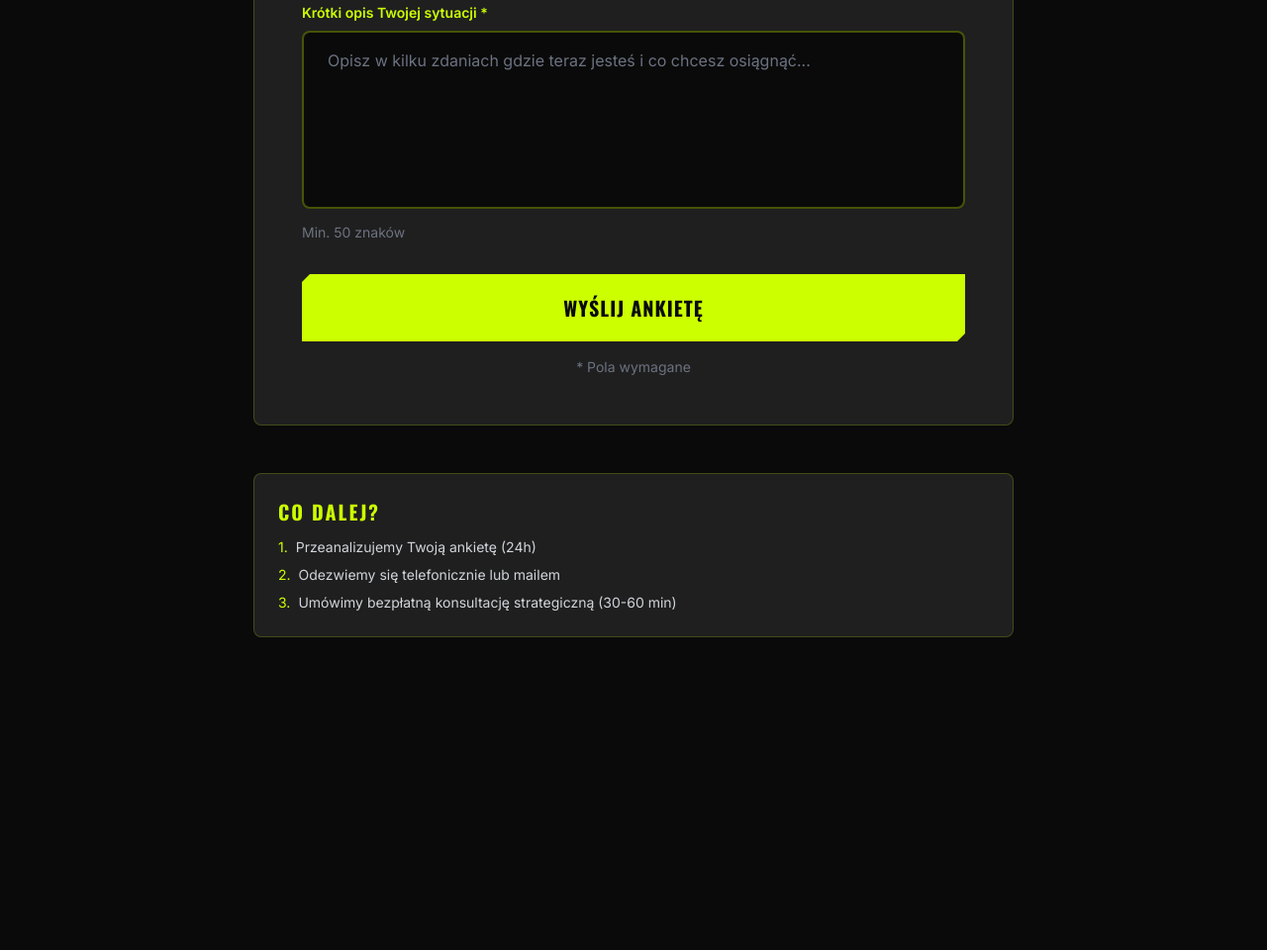
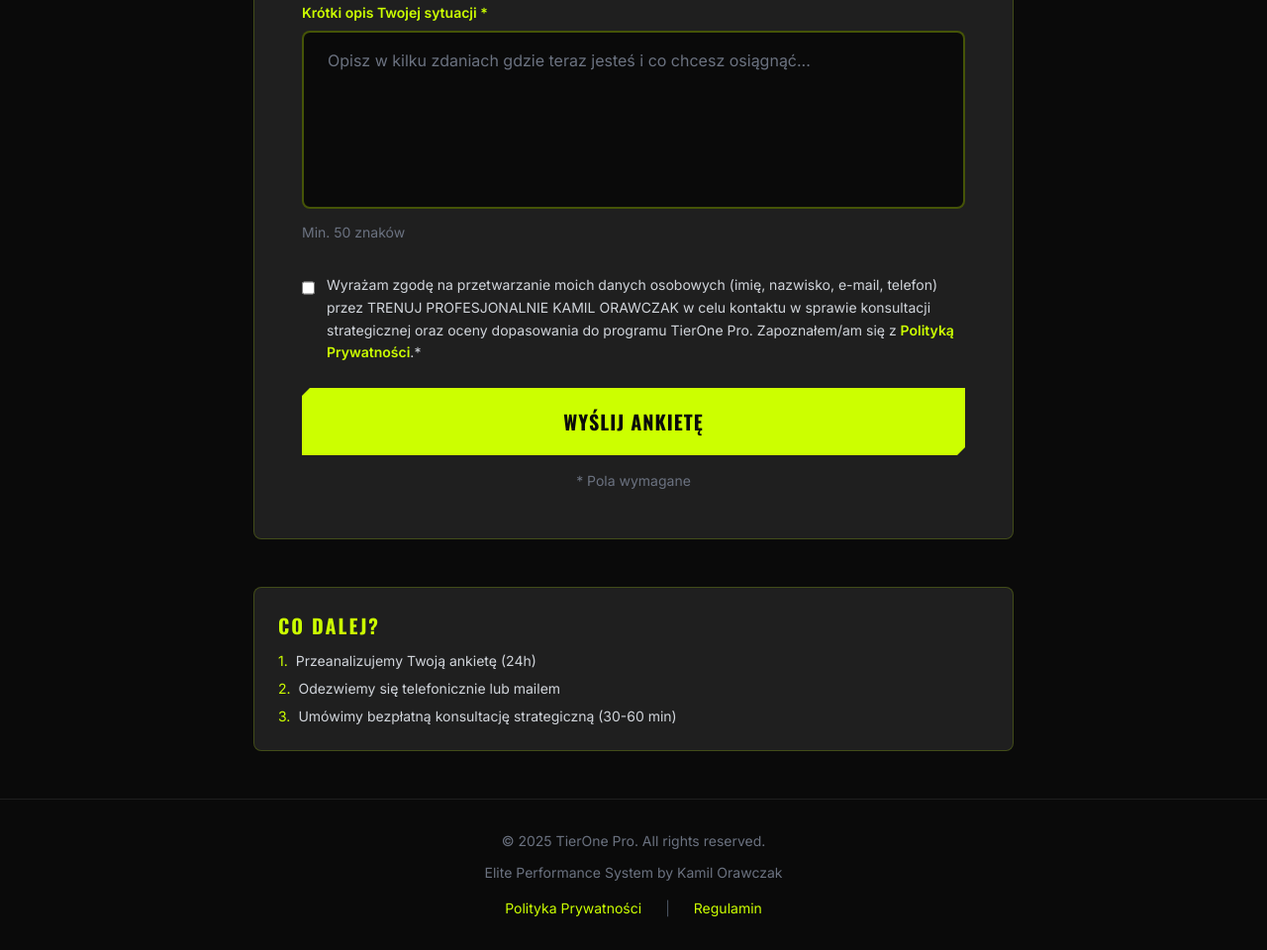
Before and after one commit to treningkamilorawczak/tierone-pro, a website: page public/ankieta.html in a window 1280 px wide. Shown: the part 756-1716 px from the top of the page at 99% size. Before the commit the page ends 1448 px from the top, so only its background shows below. Drawn offline with nearby package versions, Linux system fonts and the light colour scheme.

Commit message:
Update all pages with Regulamin link in footer

```diff
--- a/public/ankieta.html
+++ b/public/ankieta.html
@@ -137,6 +137,20 @@
           </p>
         </div>
 
+        <!-- RODO Consent Checkbox -->
+        <div class="mb-6 flex items-start gap-3">
+          <input
+            type="checkbox"
+            id="consent"
+            name="consent"
+            required
+            class="mt-1 w-5 h-5 bg-brand-black border-2 border-brand-lime/30 rounded focus:ring-brand-lime focus:ring-2 text-brand-lime cursor-pointer"
+          />
+          <label for="consent" class="text-sm text-gray-300 leading-relaxed cursor-pointer">
+            Wyrażam zgodę na przetwarzanie moich danych osobowych (imię, nazwisko, e-mail, telefon) przez TRENUJ PROFESJONALNIE KAMIL ORAWCZAK w celu kontaktu w sprawie konsultacji strategicznej oraz oceny dopasowania do programu TierOne Pro. Zapoznałem/am się z <a href="./privacy.html" target="_blank" class="text-brand-lime hover:underline font-semibold">Polityką Prywatności</a>.*
+          </label>
+        </div>
+
         <!-- Error Message -->
         <div id="errorMessage" class="hidden mb-4 p-4 bg-red-900/20 border border-red-500 rounded-lg text-red-500 text-sm">
         </div>
@@ -184,6 +198,25 @@
     </div>
   </div>
 
+  <!-- Footer -->
+  <footer class="bg-brand-black py-8 border-t border-brand-graphite">
+    <div class="container mx-auto px-6">
+      <div class="text-center text-gray-500 text-sm">
+        <p class="mb-3">© 2025 TierOne Pro. All rights reserved.</p>
+        <p class="mb-3">Elite Performance System by Kamil Orawczak</p>
+        <div class="flex justify-center gap-6 mt-4">
+          <a href="./privacy.html" class="text-brand-lime hover:text-white transition-colors text-sm">
+            Polityka Prywatności
+          </a>
+          <span class="text-gray-600">|</span>
+          <a href="./terms.html" class="text-brand-lime hover:text-white transition-colors text-sm">
+            Regulamin
+          </a>
+        </div>
+      </div>
+    </div>
+  </footer>
+
   <script>
     const form = document.getElementById('recruitmentForm');
     const submitBtn = document.getElementById('submitBtn');
@@ -197,6 +230,14 @@
       // Hide messages
       errorMessage.classList.add('hidden');
       successMessage.classList.add('hidden');
+
+      // Validate consent checkbox
+      const consentCheckbox = document.getElementById('consent');
+      if (!consentCheckbox.checked) {
+        errorMessage.textContent = 'Musisz wyrazić zgodę na przetwarzanie danych osobowych.';
+        errorMessage.classList.remove('hidden');
+        return;
+      }
 
       // Validate situation length
       const situation = document.getElementById('situation').value;
```
Also changed, not shown: public/privacy.html (+10 -1 lines), public/thank-you.html (+19 -0 lines).
